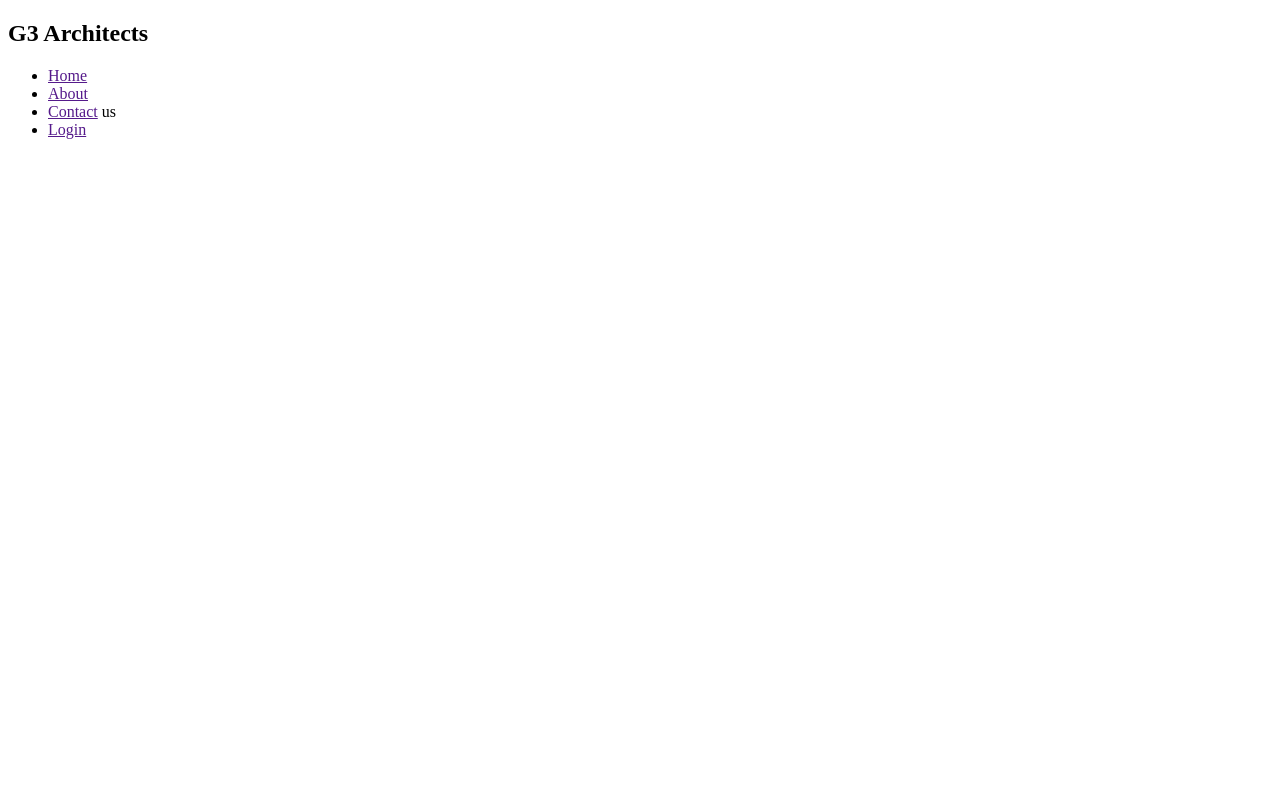
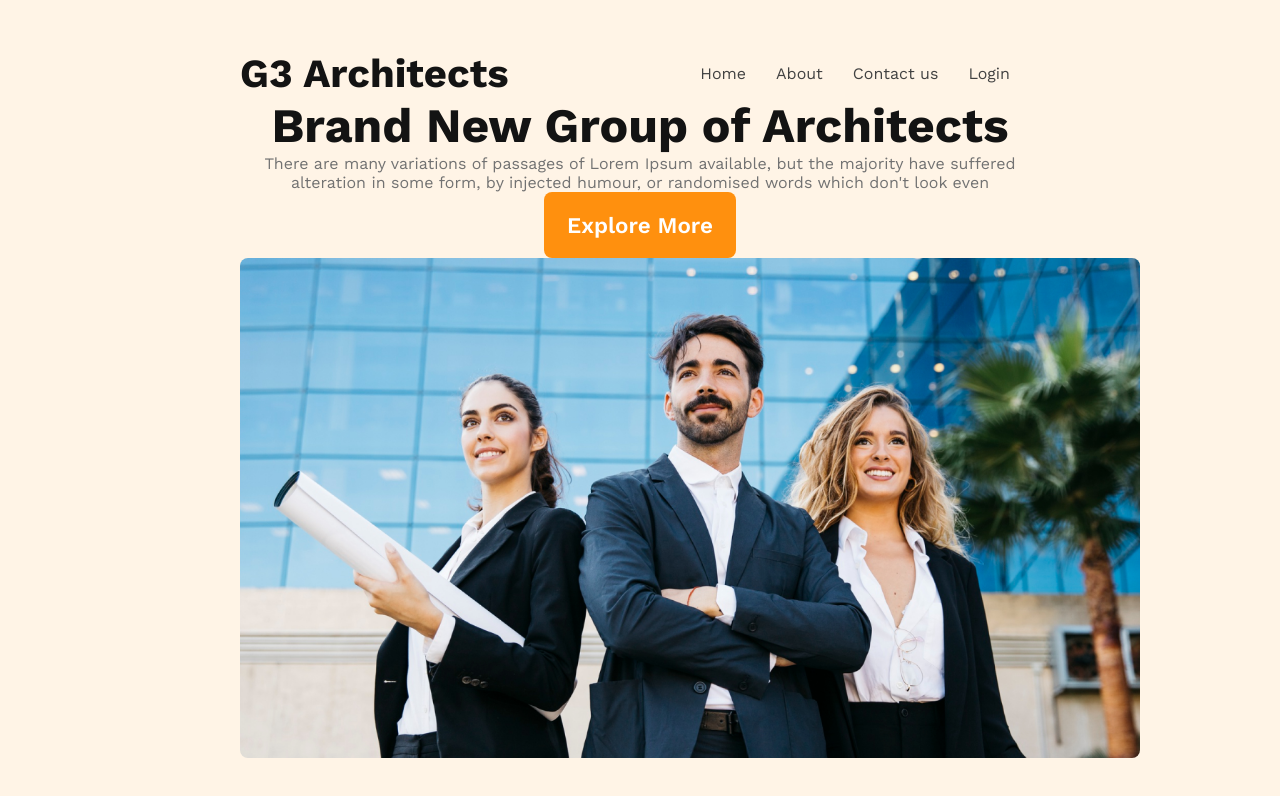
Before and after one commit to Nujat-Zaman-Chowdhury/G3-Architects, a plain HTML site: page index.html in a window 1280 px wide. Drawn offline with nearby package versions, Linux system fonts and the light colour scheme.

Commit message:
banner content added

```diff
--- a/index.html
+++ b/index.html
@@ -3,19 +3,33 @@
 <head>
     <meta charset="UTF-8">
     <meta name="viewport" content="width=device-width, initial-scale=1.0">
+    <link rel="stylesheet" href="styles/styles.css">
     <title>G3 Architects</title>
+
 </head>
 <body>
     <header>
         <nav>
-            <h1>G3 Architects</h1>
+            <h1 class="nav-title">G3 Architects</h1>
             <ul>
                 <li><a href="">Home</a></li>
                 <li><a href="">About</a></li>
-                <li><a href="">Contact</a> us</li>
+                <li><a href="">Contact us</a></li>
                 <li><a href="">Login</a></li>
             </ul>
         </nav>
+        <div class="banner">
+            <div class="banner-content">
+                <h1 class="banner-title">Brand New
+                    Group of Architects </h1>
+                <p class="banner-description">
+                    There are many variations of passages of Lorem Ipsum available, but the majority have suffered alteration in some form, by injected humour, or randomised words which don't look even
+                </p>
+                <button class="btn-primary">Explore More</button>
+            </div>
+                <img src="Assets/banner.png" alt="">
+
+        </div>
     </header>
     <main>
 
--- a/styles/styles.css
+++ b/styles/styles.css
@@ -1,8 +1,75 @@
 @import url('https://fonts.googleapis.com/css2?family=Work+Sans:wght@400;600;700;800;900&display=swap');
 
+/* shared styles */
 *{
     margin: 0;
     padding: 0;
     box-sizing: border-box;
     font-family: 'Work Sans', sans-serif;
 }
+.btn-primary{
+    border-radius: 8px;
+    background: #FF900E;
+    color: #fff;
+    font-size: 1.4rem;
+    font-weight: 600;
+    padding: 20px 23px;
+    border: none;
+}
+
+
+/* header styles */
+header{
+    background: rgba(255, 144, 14, 0.10);
+    padding: 50px 240px;
+}
+nav{
+    display: flex;
+    justify-content: space-between;
+    align-items: center;
+}
+nav > ul{
+    display: flex;
+
+}
+nav li{
+    list-style: none;
+    margin-right: 30px;
+    font-size: 1rem;
+    font-weight: 500;
+
+
+}
+nav li a{
+    text-decoration: none;
+    color: #424242;
+
+}
+.nav-title{
+    color: #131313;
+    font-size: 2.5rem;
+    font-weight: 700;
+}
+
+/* banner styles */
+.banner img{
+    width: 900px;
+    height: 500px;
+    object-fit: cover;
+    border-radius: 8px;
+    margin: 0 auto;
+}
+.banner-content{
+    max-width: 800px;
+     text-align: center;
+    margin:0 auto;
+
+}
+.banner-title{
+    color: #131313;
+    font-size: 3rem;
+    font-weight: 700;
+}
+.banner-description{
+    color: #727272;
+}
```
